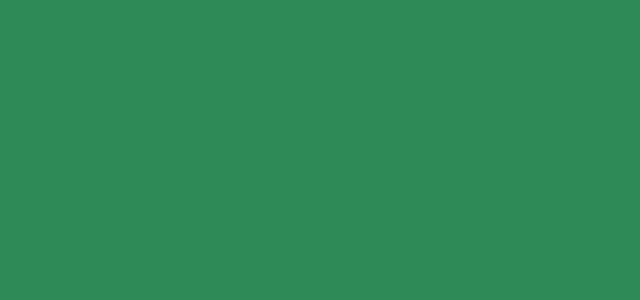
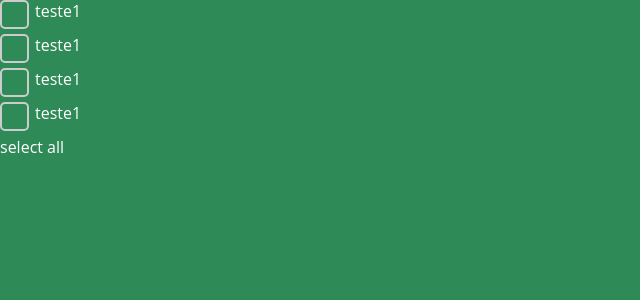
Before and after one commit to ManuMedeiros/aulas-fpr, a React (Create React App) app in the folder aula/: page /Avatares in a window 1280 px wide. Before the commit this address had no page. Shown: the top 300 px of the page, without its empty margins (0-640 px from the left). Built offline with nearby package versions, Linux system fonts and the light colour scheme.

Commit message:
atualizacao

```diff
--- a/aula/src/Components/Card/index.jsx
+++ b/aula/src/Components/Card/index.jsx
@@ -1,11 +1,13 @@
 import React from "react";
 import "./style.css"
 
-const Card = ({title, text}) => {
+const Card = ({title, type, weight, heigth}) => {
     return (
         <div className="container">
             <h2 className="Title">{title}</h2>
-            <p className="text">{text}</p>
+            <p className="type">{type}</p>
+            <p className="text">{weight}</p>
+            <p className="text">{heigth}</p>
         </div>
     )
 }
--- a/aula/src/Pages/Avatares/index.jsx
+++ b/aula/src/Pages/Avatares/index.jsx
@@ -1,83 +1,58 @@
-import React from "react";
-import './styles.css'
+import React, { useState } from "react";
+import "./styles.css";
 
 const Avatares = () => {
+  const mock = [
+    {
+      id: 1,
+      name: "teste1",
+    },
+    {
+      id: 2,
+      name: "teste1",
+    },
+    {
+      id: 3,
+      name: "teste1",
+    },
+    {
+      id: 4,
+      name: "teste1",
+    },
+  ];
 
-    const params = new URLSearchParams(window.location.search);
-    let urlParams = undefined;
-    params.forEach((value, key) => {
-        urlParams = Object.assign({}, urlParams, {
-            [key]: value.toString()
-        });
-    });
+  const [check, setCheck] = useState([]);
+  const [checkAll, setCheckAll] = useState(false);
 
-    console.log(urlParams, 'url')
+  const test = () => {
+    setCheck(!check);
+  };
 
-    return (
+  const handleSelectAll = (e) => {
+    setCheckAll(!checkAll);
+    setCheck(mock.map((li) => li.id));
+    if (checkAll) {
+      setCheck([]);
+    }
+  };
+
+
+  return (
+    <>
+      {mock.map((item) => (
         <>
-            <h1>Avatares</h1>
-            {urlParams.avatar === 'kyoshi' && (
-                <>
-                    <section className="container" style={{ background: '#006400' }}>
-                        <h1>Kyoshi</h1>
-                        <img src='https://cdn131.picsart.com/329693344000201.png' style={{ width: '20%' }} />
-                        {urlParams.elemento === 'terra' && <h3>Elemento principal: terra</h3>}
-                        {urlParams.nacao === 'terra' && <h3>Onde nasceu: Reino da terra</h3>}
-                        {urlParams.inimigo === 'chin' && <h3>Principal Inimigo: Chin o Conquistador</h3>}
-                        {urlParams.animal === 'desconhecido' && <h3>Companheiro Animal: Desconhecido</h3>}
-                        <a href="?avatar=roku&elemento=fogo&nacao=fogo&inimigo=souzen&animal=dragao">
-                            <h2>Proximo</h2>
-                        </a>
-                    </section>
-                </>
-            )}
-            {urlParams.avatar === 'roku' && (
-                <>
-                    <section className="container" style={{ background: '#B22222' }}>
-                        <h1>Roku</h1>
-                        <img src='https://i.pinimg.com/originals/a9/05/05/a905051b6633ca9d085ba5e5cc0c2a52.png' style={{ width: '20%' }} />
-                        {urlParams.elemento === 'fogo' && <h3>Elemento principal: Fogo</h3>}
-                        {urlParams.nacao === 'fogo' && <h3>Onde nasceu: Nação do Fogo</h3>}
-                        {urlParams.inimigo === 'souzen' && <h3>Principal Inimigo: Senhor do Fogo Souzen</h3>}
-                        {urlParams.animal === 'dragao' && <h3>Companheiro Animal: Dragão</h3>}
-                        <a href="?avatar=aang&elemento=vento&nacao=ar&inimigo=ozai&animal=bisao">
-                            <h2>Proximo</h2>
-                        </a>
-                    </section>
-                </>
-            )}
-            {urlParams.avatar === 'aang' && (
-                <>
-                    <section className="container" style={{ background: '#9400D3' }}>
-                        <h1>Aang</h1>
-                        <img src='https://w7.pngwing.com/pngs/880/762/png-transparent-aang-sokka-appa-katara-the-avatar-state-aang-computer-wallpaper-fictional-character-cartoon.png' style={{ width: '20%' }} />
-                        {urlParams.elemento === 'vento' && <h3>Elemento principal: vento</h3>}
-                        {urlParams.nacao === 'ar' && <h3>Onde nasceu: Nomadis do Ar</h3>}
-                        {urlParams.inimigo === 'ozai' && <h3>Principal Inimigo: Senhor do Fogo Ozai</h3>}
-                        {urlParams.animal === 'bisao' && <h3>Companheiro Animal: Bisão Voador</h3>}
-                        <a href="?avatar=korra&elemento=agua&nacao=agua&inimigo=zaheer&animal=urso">
-                            <h2>Proximo</h2>
-                        </a>
-                    </section>
-                </>
-            )}
-            {urlParams.avatar === 'korra' && (
-                <>
-                    <section className="container" style={{ background: '#000080' }}>
-                        <h1>Korra</h1>
-                        <img src='https://i.pinimg.com/originals/bf/d9/ca/bfd9caa18bbbe8d69856e39371d74869.png' style={{ width: '20%' }} />
-                        {urlParams.elemento === 'agua' && <h3>Elemento principal: agua</h3>}
-                        {urlParams.nacao === 'agua' && <h3>Onde nasceu: Tribo da Agua</h3>}
-                        {urlParams.inimigo === 'zaheer' && <h3>Principal Inimigo: Zaheer</h3>}
-                        {urlParams.animal === 'urso' && <h3>Companheiro Animal: Cão urso polar</h3>}
-                        <a href="/">
-                            <h2>Home</h2>
-                        </a>
-                    </section>
-                </>
-            )}
+          <label class="container-test">
+            {item.name}
+            <input type="checkbox"/>
+            <span class="checkmark"></span>
+          </label>
         </>
-    )
-}
+      ))}
+      <div onClick={handleSelectAll}>
+        select all
+      </div>
+    </>
+  );
+};
 
 export default Avatares;
--- a/aula/src/Pages/Avatares/styles.css
+++ b/aula/src/Pages/Avatares/styles.css
@@ -1,6 +1,64 @@
-.container {
+.container-test {
     display: flex;
-    justify-content: center;
     align-items: center;
-    flex-direction: column;
-}
+    position: relative;
+    padding-left: 35px;
+    margin-bottom: 12px;
+    cursor: pointer;
+
+  }
+
+  /* Hide the browser's default checkbox */
+  .container-test input {
+    position: absolute;
+    opacity: 0;
+    cursor: pointer;
+    height: 0;
+    width: 0;
+  }
+
+  /* Create a custom checkbox */
+  .checkmark {
+    position: absolute;
+    top: 0;
+    left: 0;
+    height: 25px;
+    width: 25px;
+    border: 2px solid #ccc;
+    border-radius: 5px;
+    background-color: transparent;
+  }
+
+  /* On mouse-over, add a grey background color */
+
+
+  /* When the checkbox is checked, add a blue background */
+  .container-test input:checked ~ .checkmark {
+    border: 2px solid red;
+    background-color: transparent;
+  }
+
+  /* Create the checkmark/indicator (hidden when not checked) */
+  .checkmark:after {
+    content: "";
+    position: absolute;
+    display: none;
+  }
+
+  /* Show the checkmark when checked */
+  .container-test input:checked ~ .checkmark:after {
+    display: block;
+  }
+
+  /* Style the checkmark/indicator */
+  .container-test .checkmark:after {
+    left: 9px;
+    top: 5px;
+    width: 5px;
+    height: 10px;
+    border:  solid red;
+    border-width: 0 3px 3px 0;
+    -webkit-transform: rotate(45deg);
+    -ms-transform: rotate(45deg);
+    transform: rotate(45deg);
+  }
--- a/aula/src/Pages/Home/index.jsx
+++ b/aula/src/Pages/Home/index.jsx
@@ -1,55 +1,58 @@
 import React, { useEffect, useState } from "react";
 import axios from "axios";
-import Image from "../../Components/Image";
-import Title from "../../Components/title";
-import Text from "../../Components/Text";
+import Card from "../../Components/Card";
 import "./style.css";
 
 const Home = () => {
-
-    const [pokedex, setPokedex] = useState();
+  const [listPokemon, setListPokemon] = useState();
+  const [pokemon, setPokemon] = useState();
 
   useEffect(() => {
-        axios.get('https://aulas-fpr-default-rtdb.firebaseio.com/pokemon.json')
+    axios
+      .get("https://pokeapi.co/api/v2/pokemon?limit=150&offset=0")
       .then((response) => {
-            setPokedex(response?.data)
-        })
-    }, [])
+        setListPokemon(response?.data);
+      });
+  }, []);
+
+ function teste(url){
+    axios.get(url).then((response) => {
+      setPokemon(response.data);
+    });
+  }
+
+  console.log(pokemon?.types?.map((items) => (items?.type?.name)), "pokemon");
+
+  const typePokemon = pokemon?.types?.map(items => (items?.type?.name));
 
   return (
     <div className="container-home">
-            <div>
-            <h2>Fist Evoulution</h2>
-                {pokedex && Object.values(pokedex?.firstEvolution)?.map(first => {
-                    return (
+      <h2>Lista de Pokemons</h2>
+      <div className="card-pokemon">
+        {listPokemon &&
+          listPokemon.results.map((item) => (
             <>
+              <button onClick={() => teste(item?.url)}>
+                <p>{item?.name}</p>
+              </button>
+            </>
+          ))}
+      </div>
       <div className="card-pokemon">
-                                <Image src={first?.img} />
-                                <Title text={`Name: ${first?.name}`} />
-                                <Text text={`Number: ${first?.numer}`} />
-                                <Text text={`Type: ${first?.type}`} />
-                            </div>
+        {pokemon && (
+          <>
+            <Card
+              title={pokemon.name}
+              type={pokemon?.types[0]?.type.name}
+              weight={pokemon.weight}
+              heigth={pokemon.height}
+            />
+            <button onClick={() => setPokemon(false)}>close</button>
           </>
-                    )
-                })}
-            </div>
-            <div>
-            <h2>Second Evoulution</h2>
-                {pokedex && Object.values(pokedex.secondEvolution).map(second => {
-                    return (
-                        <>
-                            <div className="card-pokemon">
-                                <Image src={second?.img} />
-                                <Title text={`Name: ${second?.name}`} />
-                                <Text text={`Number: ${second?.numer}`} />
-                                <Text text={`Type: ${second?.type}`} />
-                            </div>
-                        </>
-                    )
-                })}
+        )}
       </div>
     </div>
-    )
-}
+  );
+};
 
 export default Home;
--- a/aula/src/Pages/Home/style.css
+++ b/aula/src/Pages/Home/style.css
@@ -1,9 +1,14 @@
 .container-home {
     display: flex;
-    justify-content: center;
 }
 
 .card-pokemon {
+    width: 100%;
     display: flex;
     flex-direction: column;
 }
+
+button {
+    width: 20%;
+    margin: 1rem auto;
+}
```
Lines whose indentation alone changed are shown as unchanged.
